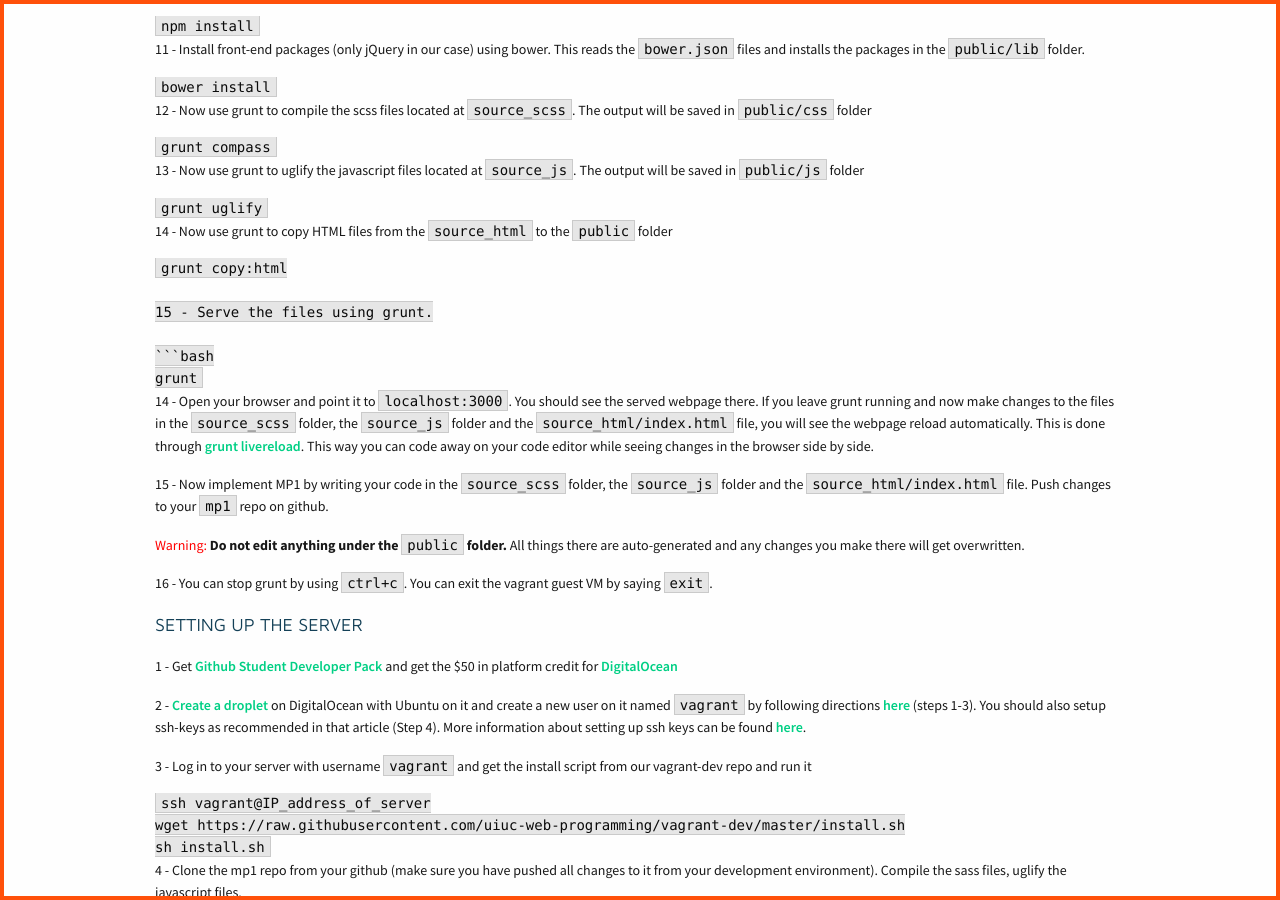
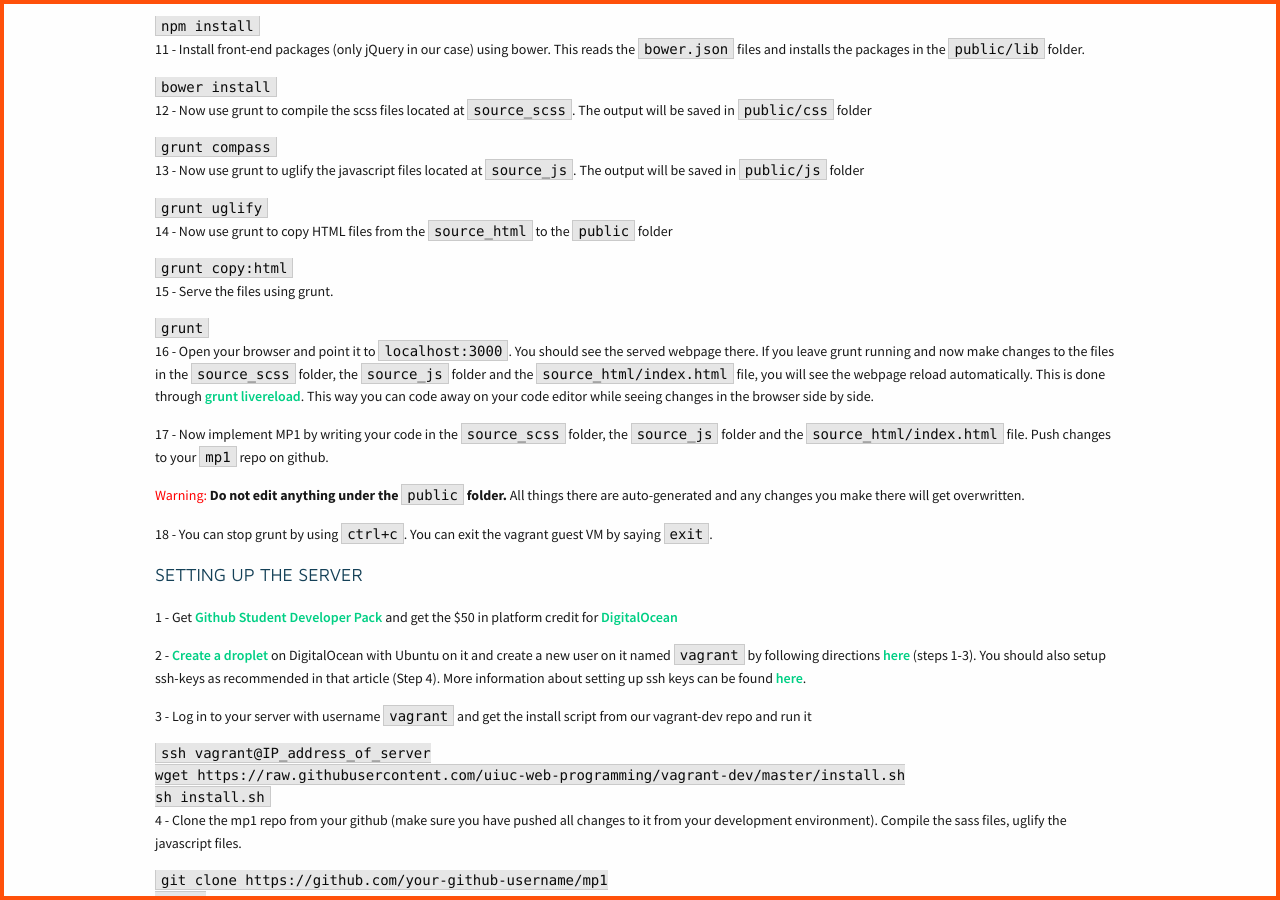
Before and after one commit to biplabdeka/fa2016, a Jekyll site: the page built from _posts/2015-1-28-Lab-1.md, in a window 1280 px wide and 900 px high, scrolled down 1610 px. Built offline with Jekyll 4.4.1, drawn with Linux system fonts in a browser that asks for light colours; nearby versions of some CDN libraries; Markdown is read by kramdown in place of the engine named in the settings.

Commit message:
Correction

````diff
--- a/_posts/2015-1-28-Lab-1.md
+++ b/_posts/2015-1-28-Lab-1.md
@@ -99,19 +99,20 @@ grunt uglify
 
 ```bash
 grunt copy:html
+```
 
 15 - Serve the files using grunt.
 
 ```bash
 grunt
 ```
-14 - Open your browser and point it to `localhost:3000`. You should see the served webpage there. If you leave grunt running and now make changes to the files in the `source_scss` folder, the `source_js` folder and the `source_html/index.html` file, you will see the webpage reload automatically. This is done through [grunt livereload](https://github.com/gruntjs/grunt-contrib-watch#optionslivereload). This way you can code away on your code editor while seeing changes in the browser side by side.
+16 - Open your browser and point it to `localhost:3000`. You should see the served webpage there. If you leave grunt running and now make changes to the files in the `source_scss` folder, the `source_js` folder and the `source_html/index.html` file, you will see the webpage reload automatically. This is done through [grunt livereload](https://github.com/gruntjs/grunt-contrib-watch#optionslivereload). This way you can code away on your code editor while seeing changes in the browser side by side.
 
-15 - Now implement MP1 by writing your code in the `source_scss` folder, the `source_js` folder and the `source_html/index.html` file. Push changes to your `mp1` repo on github.
+17 - Now implement MP1 by writing your code in the `source_scss` folder, the `source_js` folder and the `source_html/index.html` file. Push changes to your `mp1` repo on github.
 
 <span style="color: red"> Warning: </span>  **Do not edit anything under the `public` folder.** All things there are auto-generated and any changes you make there will get overwritten.
 
-16 - You can stop grunt by using `ctrl+c`. You can exit the vagrant guest VM by saying `exit`.
+18 - You can stop grunt by using `ctrl+c`. You can exit the vagrant guest VM by saying `exit`.
 
 <span class="section-heading">SETTING UP THE SERVER</span>
 
````
